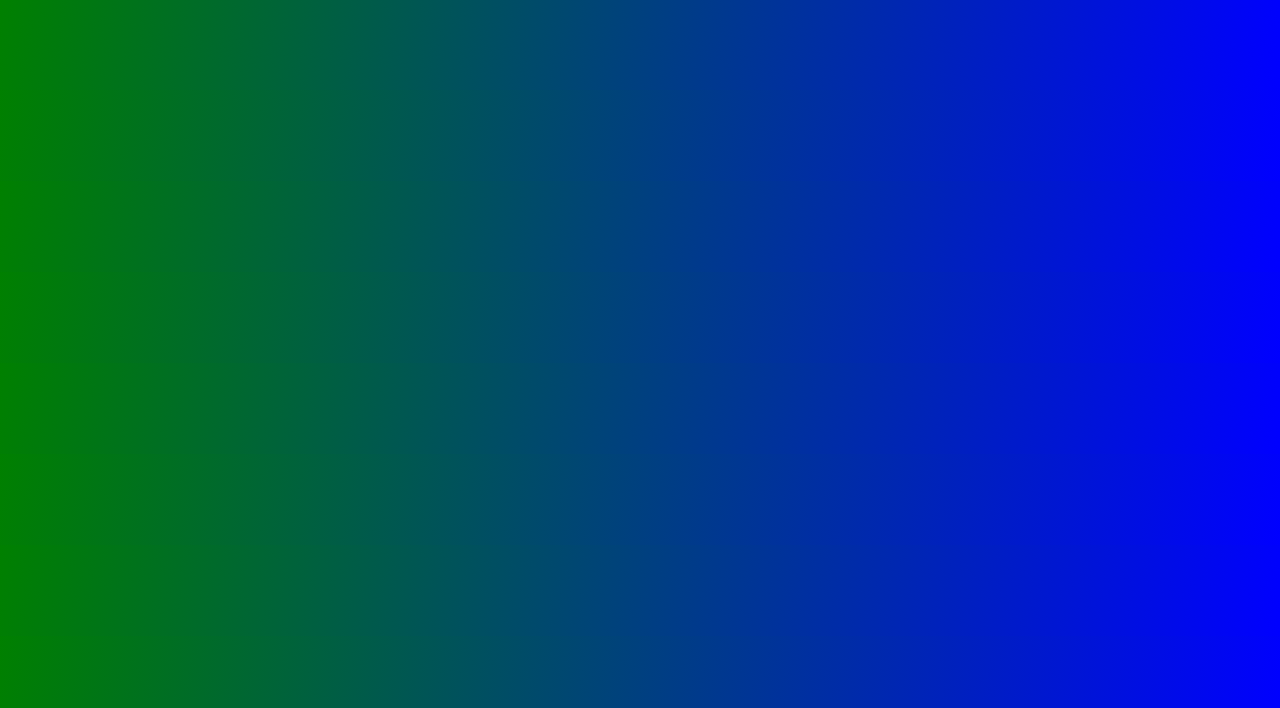
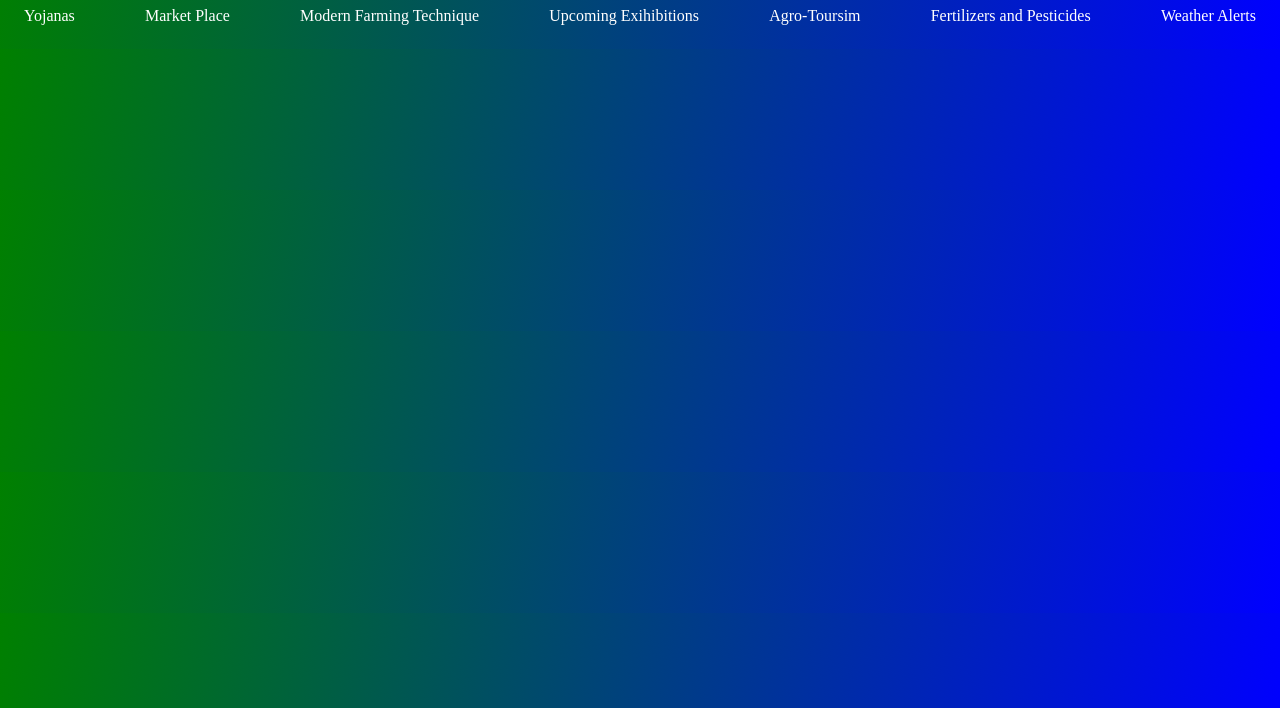
Before and after one commit to om7057/Acers-Hackathon, a plain HTML site: page index.html in a window 1280 px wide. Shown: the part 92-800 px from the top of the page. Drawn offline with Linux system fonts and the light colour scheme.

Commit message:
Added pages

```diff
--- a/index.css
+++ b/index.css
@@ -1,5 +1,6 @@
 body{
     background: linear-gradient(100deg, green,blue);
+    margin: 0;
 }
 .heading{
     display: flex;
@@ -47,3 +48,33 @@ body{
 .login a{
     text-decoration: none;
 }
+
+/* above is title code  */
+
+.pagesfull {
+    display: flex;
+    color: white;
+    justify-content: space-between;
+    padding: 3vh;
+    flex-wrap: wrap;
+    row-gap: 2vw;
+}
+.pagenames{
+    scale: 1;
+    color: white;
+    transition: scale .2s ease;
+}
+.pagenames a{
+    color: white;
+    text-decoration: none;
+    cursor: pointer;
+}
+.pagenames:hover{
+    scale: 1.35;
+}
+.pagenames a:hover{
+    color: orange;
+}
+@media (max-width: 1058px){
+
+}
--- a/index.html
+++ b/index.html
@@ -19,5 +19,17 @@
       <div class="headline">Krushi Samvardhan</div>
       <div class="login" id="login"><a href="">LOGIN</a></div>
     </div>
+
+    <div class="pagesfull">
+      <div class="pagenames name1"><a href="">Yojanas</a></div>
+      <div class="pagenames name2"><a href="">Market Place</a></div>
+      <div class="pagenames name3"><a href="">Modern Farming Technique</a></div>
+      <div class="pagenames name4"><a href="">Upcoming Exihibitions</a></div>
+      <div class="pagenames name5"><a href="">Agro-Toursim</a></div>
+      <div class="pagenames name6">
+        <a href="">Fertilizers and Pesticides</a>
+      </div>
+      <div class="pagenames name7"><a href="">Weather Alerts</a></div>
+    </div>
   </body>
 </html>
```
